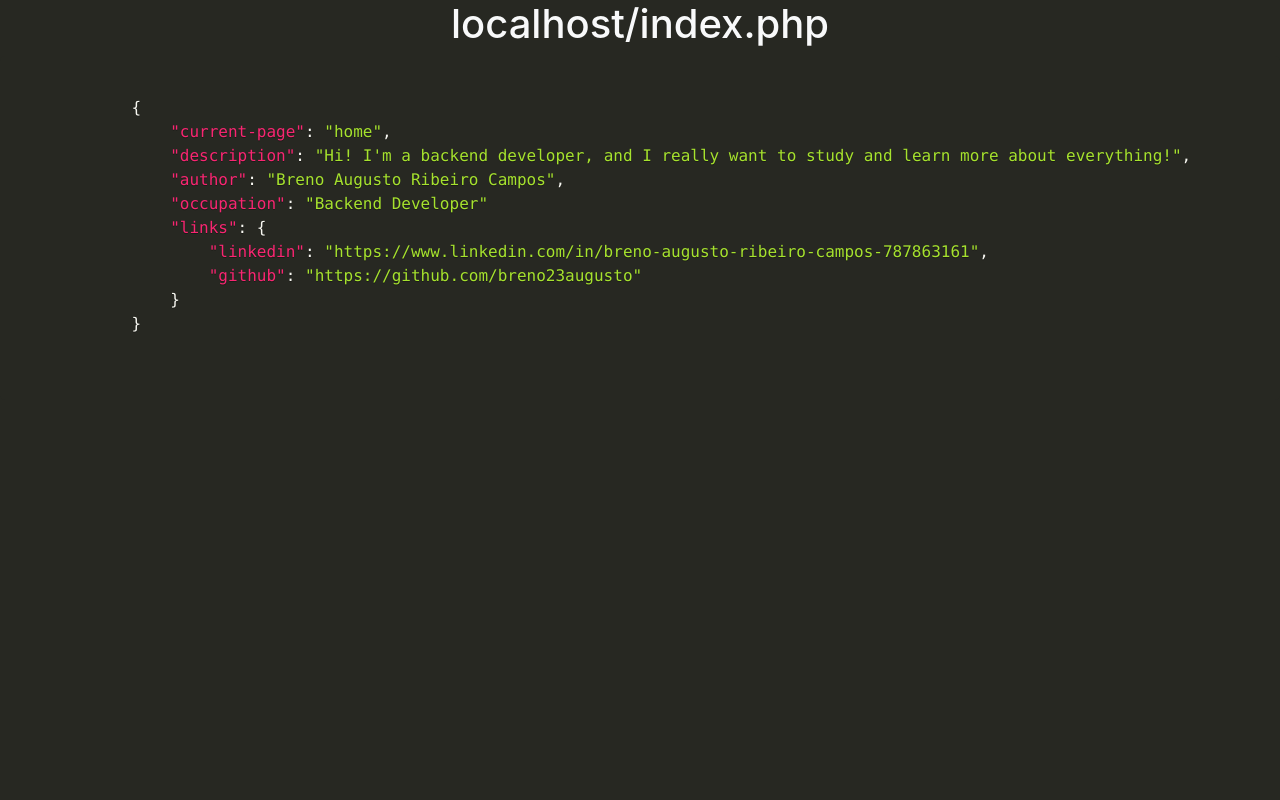
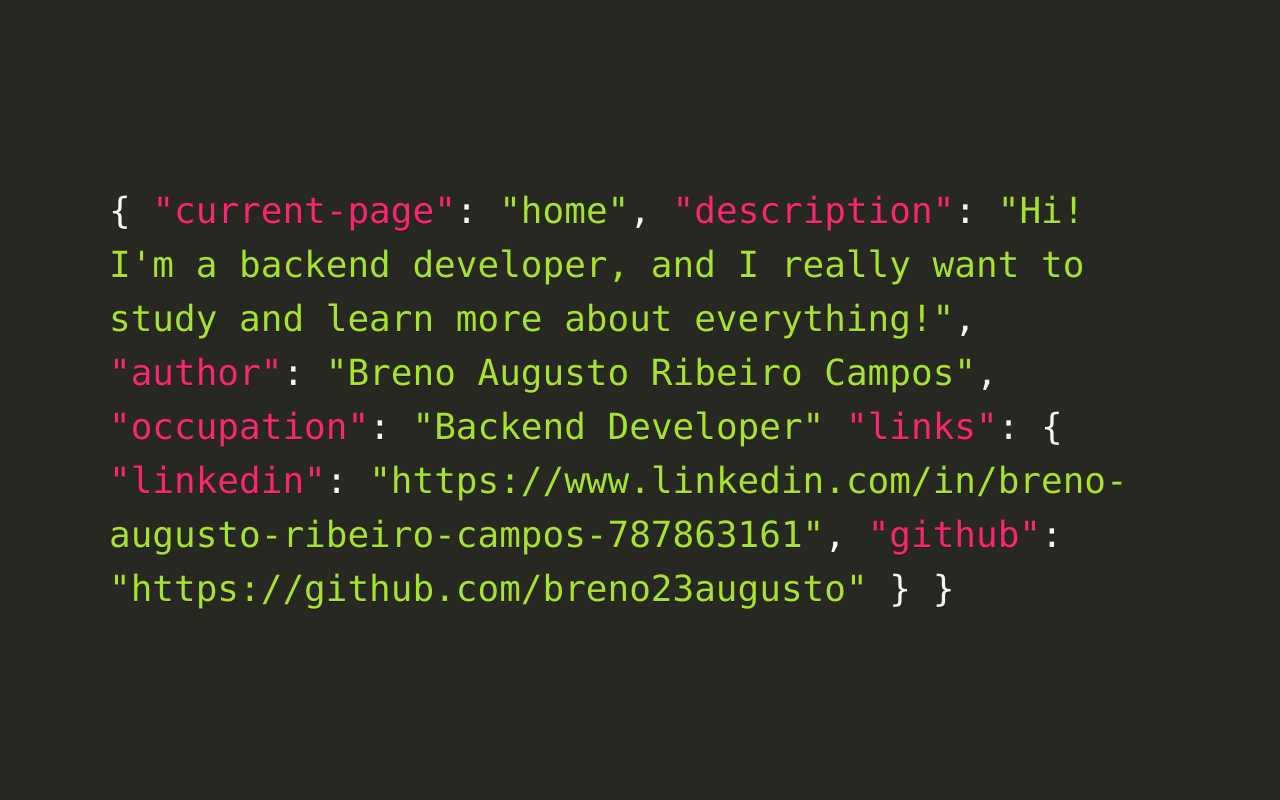
Before and after one commit to breno23augusto/brenocampos, a PHP site: page /index.php in a window 1280 px wide. Run offline with PHP 8.4, Linux system fonts and the light colour scheme; style sheets or scripts are compiled from the project's sources.

Commit message:
updating css

```diff
--- a/src/public/index.php
+++ b/src/public/index.php
@@ -8,12 +8,10 @@
 </head>
 
 <body>
-    <div class="container">
-        <div class="col text-center text-light">
-            <h1><?php echo $_SERVER['HTTP_HOST'] . $_SERVER['REQUEST_URI'] ?></h1>
-        </div>
-    </div>
 
+    <div class="container h-100">
+        <div class="row h-100 justify-content-center align-items-center">
+            <div class="col ">
                 <pre>
                     <code class="language-json">
                         {
@@ -28,7 +26,9 @@
                         }
                     </code>
                 </pre>
-
+            </div>
+        </div>
+    </div>
     <script src="resources/js/prism.js"></script>
 </body>
 
--- a/src/public/resources/css/main.css
+++ b/src/public/resources/css/main.css
@@ -1,3 +1,4 @@
-body {
+html, body {
     background-color: #272822;
+    height: 100%;
 }
--- a/src/public/resources/css/prism.css
+++ b/src/public/resources/css/prism.css
@@ -12,9 +12,9 @@ pre[class*="language-"] {
 	background: none;
 	text-shadow: 0 1px rgba(0, 0, 0, 0.3);
 	font-family: Consolas, Monaco, 'Andale Mono', 'Ubuntu Mono', monospace;
-	font-size: 1em;
+	font-size: 1.5em;
 	text-align: left;
-	white-space: pre;
+	white-space: initial;
 	word-spacing: normal;
 	word-break: normal;
 	word-wrap: normal;
```
Lines whose indentation alone changed are shown as unchanged.
